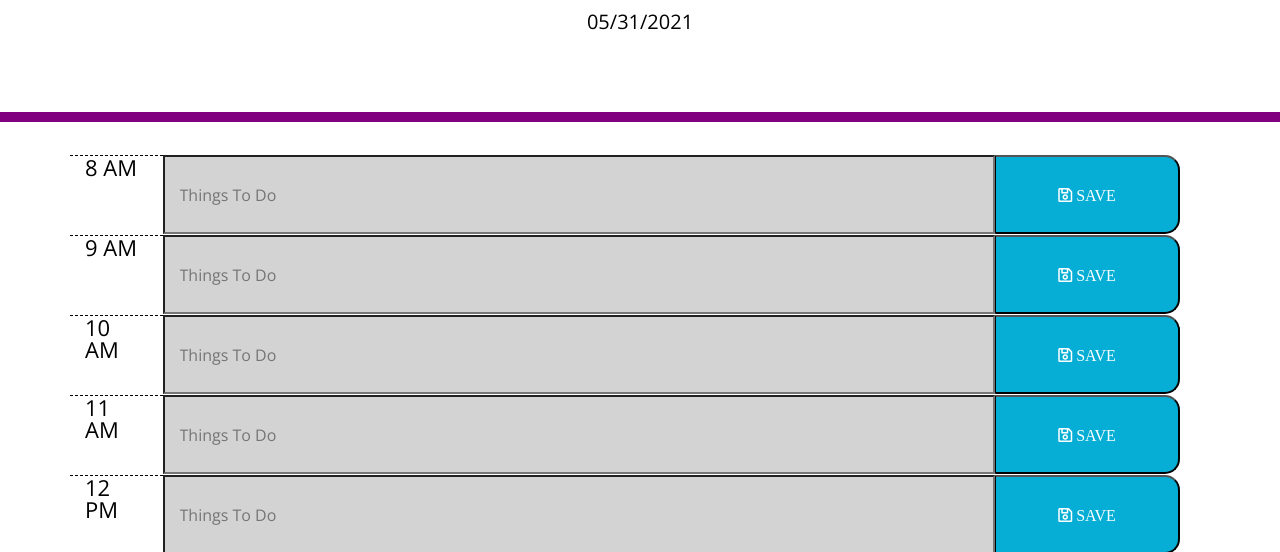
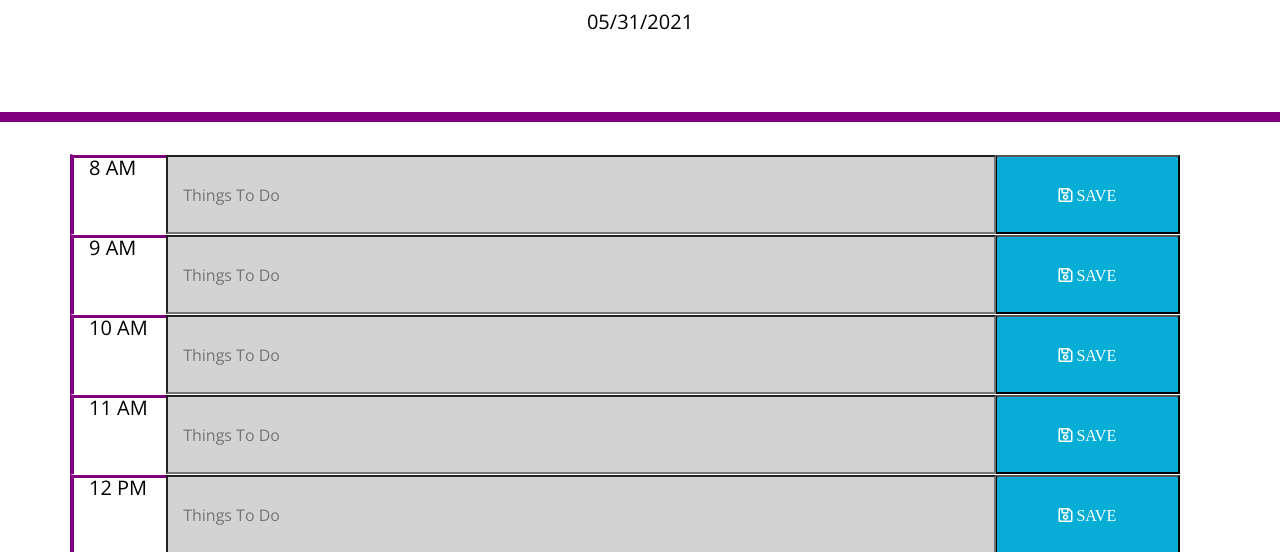
Before and after one commit to markkimeyer/daily-planner, a plain HTML site: page index.html in a window 1280 px wide. Shown: the part 182-734 px from the top of the page. Drawn offline with nearby package versions, Linux system fonts and the light colour scheme.

Commit message:
style updates

```diff
--- a/style.css
+++ b/style.css
@@ -27,7 +27,6 @@ textarea{
 
 .time-block{
   text-align: center;
-  border-radius: 15px;
 }
 
 .row {
@@ -39,8 +38,8 @@ textarea{
 .hour {
   background-color: #ffffff;
   color: #000000;
-  border-top: 1px dashed #000000;
-  font-size: 22px;
+  border-top: 3px solid purple;
+  font-size: 20px;;
 }
 
 .past {
@@ -61,8 +60,6 @@ textarea{
 
 .saveBtn {
   border-left: 1px solid black;
-  border-top-right-radius: 15px;
-  border-bottom-right-radius: 15px;
   background-color: #06AED5;
   color: white;
 }
@@ -72,3 +69,7 @@ textarea{
   font-size: 20px;
   transition: all .3s ease-in-out;
 }
+
+.input-group {
+  border-left: purple 4px solid;
+}
```
